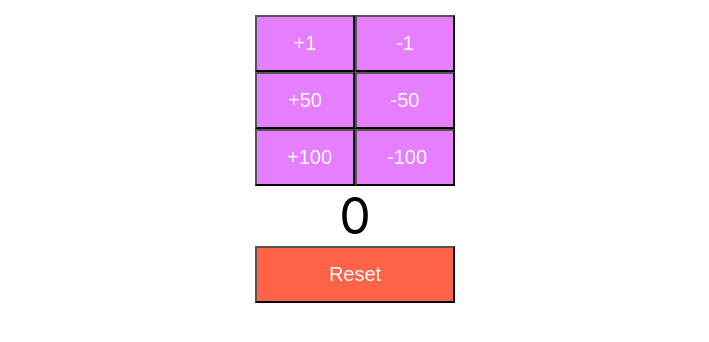
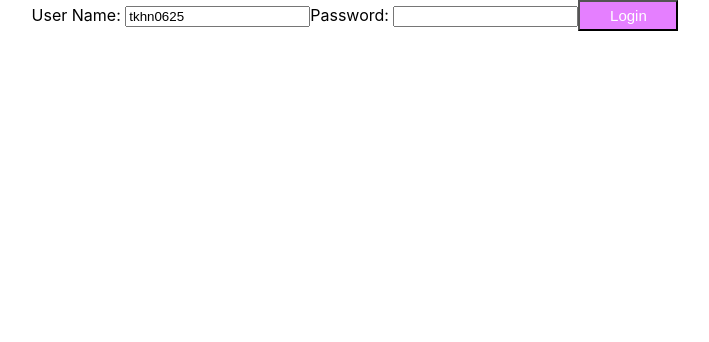
Before and after one commit to tkhn0625/todo-app-frontend, a React (Create React App) app: page / in a window 1280 px wide. Shown: the top 342 px of the page, without its empty margins (285-994 px from the left). Built offline with nearby package versions, Linux system fonts and the light colour scheme.

Commit message:
入力画面とフィールドを実装した。

```diff
--- a/src/App.js
+++ b/src/App.js
@@ -1,11 +1,10 @@
 import './App.css';
-import CounterButton from './components/counter/Counter';
-import Counter from './components/counter/Counter';
+import ToDoApp from './components/todo/ToDoApp'
 
 function App() {
   return (
     <div className="App">
-      <Counter/>
+      <ToDoApp/>
     </div>
   );
 }
--- /dev/null
+++ b/src/components/todo/ToDoApp.css
@@ -0,0 +1,7 @@
+button {
+  background-color: rgb(229, 127, 255);
+  font-size: 15px;
+  padding: 5px 10px;
+  color: white;
+  width: 100px;
+}
--- /dev/null
+++ b/src/components/todo/ToDoApp.jsx
@@ -0,0 +1,53 @@
+import React, { Component } from "react";
+import './ToDoApp.css';
+
+class ToDoApp extends Component{
+  render(){
+    return(
+      <div className="TodoApp">
+        <LoginComponent/>
+      </div>
+    )
+  }
+}
+
+class LoginComponent extends Component{
+  constructor(props){
+    super(props)
+    this.state = {
+      username: 'tkhn0625',
+      password: ''
+    }
+    // this.handleUsernameChange=this.handleUsernameChange.bind(this)
+    // this.handlePasswordChange=this.handlePasswordChange.bind(this)
+    this.handleChange=this.handleChange.bind(this)
+  }
+
+  handleChange(event) {
+    console.log(this.state);
+    //nameはinputで定義した変数のことである。
+    this.setState({[event.target.name]: event.target.value})
+  }
+
+  // handleUsernameChange(event) {
+  //   console.log(event.target.value);
+  //   this.setState({username: event.target.value})
+  // }
+
+  // handlePasswordChange(event) {
+  //   console.log(event.target.value);
+  //   this.setState({password: event.target.value})
+  // }
+
+  render(){
+    return(
+      <div>
+        User Name: <input type="text" name ="username" value={this.state.username} onChange={this.handleChange}/>
+        Password: <input type="password" name ="password" value={this.state.password} onChange={this.handleChange}/>
+        <button>Login</button>
+      </div>
+    )
+  }
+}
+
+export default ToDoApp;
```
Also changed, not shown: 1 other file (tests, documents, lock files or other folders).
